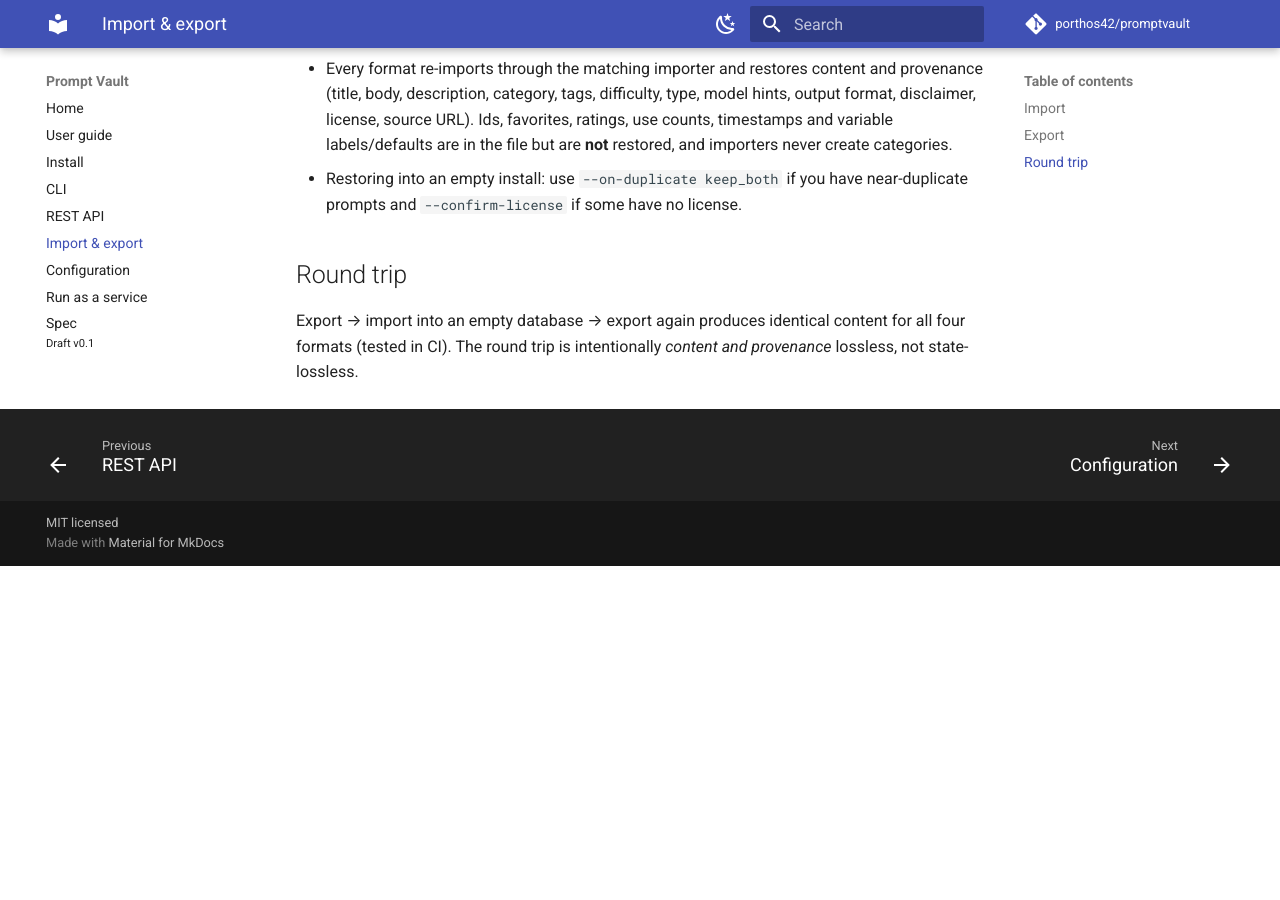
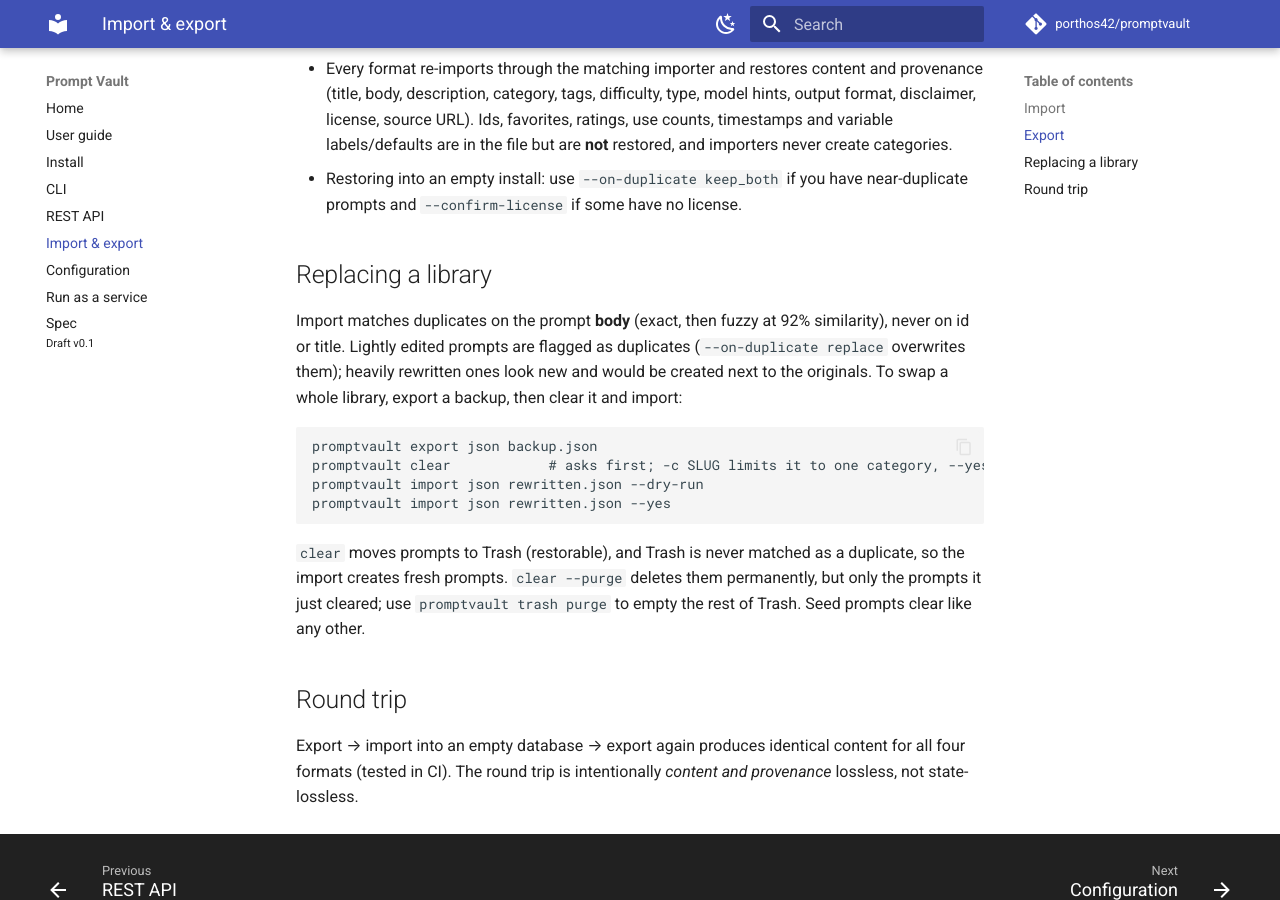
Before and after one commit to porthos42/promptvault, an MkDocs documentation site: the page built from docs/import-export.md, in a window 1280 px wide and 900 px high, scrolled down 1229 px. Built offline with MkDocs 1.6.1 and Material for MkDocs 9.7.7, drawn with Linux system fonts in a browser that asks for light colours; comment, search, counter and statistics services are not loaded; before the commit the page ends 1795 px from its top, so only the background shows below that.

Commit message:
docs: document 'promptvault clear' and the clear-then-import workflow

````diff
--- a/docs/import-export.md
+++ b/docs/import-export.md
@@ -24,6 +24,19 @@
 - Every format re-imports through the matching importer and restores content and provenance (title, body, description, category, tags, difficulty, type, model hints, output format, disclaimer, license, source URL). Ids, favorites, ratings, use counts, timestamps and variable labels/defaults are in the file but are **not** restored, and importers never create categories.
 - Restoring into an empty install: use `--on-duplicate keep_both` if you have near-duplicate prompts and `--confirm-license` if some have no license.
 
+## Replacing a library
+
+Import matches duplicates on the prompt **body** (exact, then fuzzy at 92% similarity), never on id or title. Lightly edited prompts are flagged as duplicates (`--on-duplicate replace` overwrites them); heavily rewritten ones look new and would be created next to the originals. To swap a whole library, export a backup, then clear it and import:
+
+```bash
+promptvault export json backup.json
+promptvault clear            # asks first; -c SLUG limits it to one category, --yes skips the prompt
+promptvault import json rewritten.json --dry-run
+promptvault import json rewritten.json --yes
+```
+
+`clear` moves prompts to Trash (restorable), and Trash is never matched as a duplicate, so the import creates fresh prompts. `clear --purge` deletes them permanently, but only the prompts it just cleared; use `promptvault trash purge` to empty the rest of Trash. Seed prompts clear like any other.
+
 ## Round trip
 
 Export → import into an empty database → export again produces identical content for all four formats (tested in CI). The round trip is intentionally *content and provenance* lossless, not state-lossless.
````
Also changed, not shown: README.md (+1 -0 lines), docs/cli.md (+1 -0 lines).
